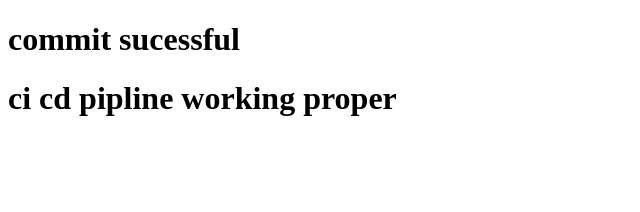
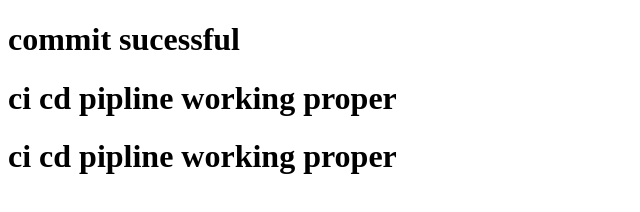
Before and after one commit to shoebshaikh563/CI-CD-Project, a plain HTML site: page index.html in a window 1280 px wide. Shown: the whole page, without its empty margins (0-640 px from the left). Drawn offline with Linux system fonts and the light colour scheme.

Commit message:
third commit

```diff
--- a/index.html
+++ b/index.html
@@ -11,6 +11,8 @@
 <body>
     <h1>commit sucessful</lh1>
         <h1>ci cd pipline working proper</lh1>
+            <h1>ci cd pipline working proper</lh1>
+
 </body>
 
 </html>
```
